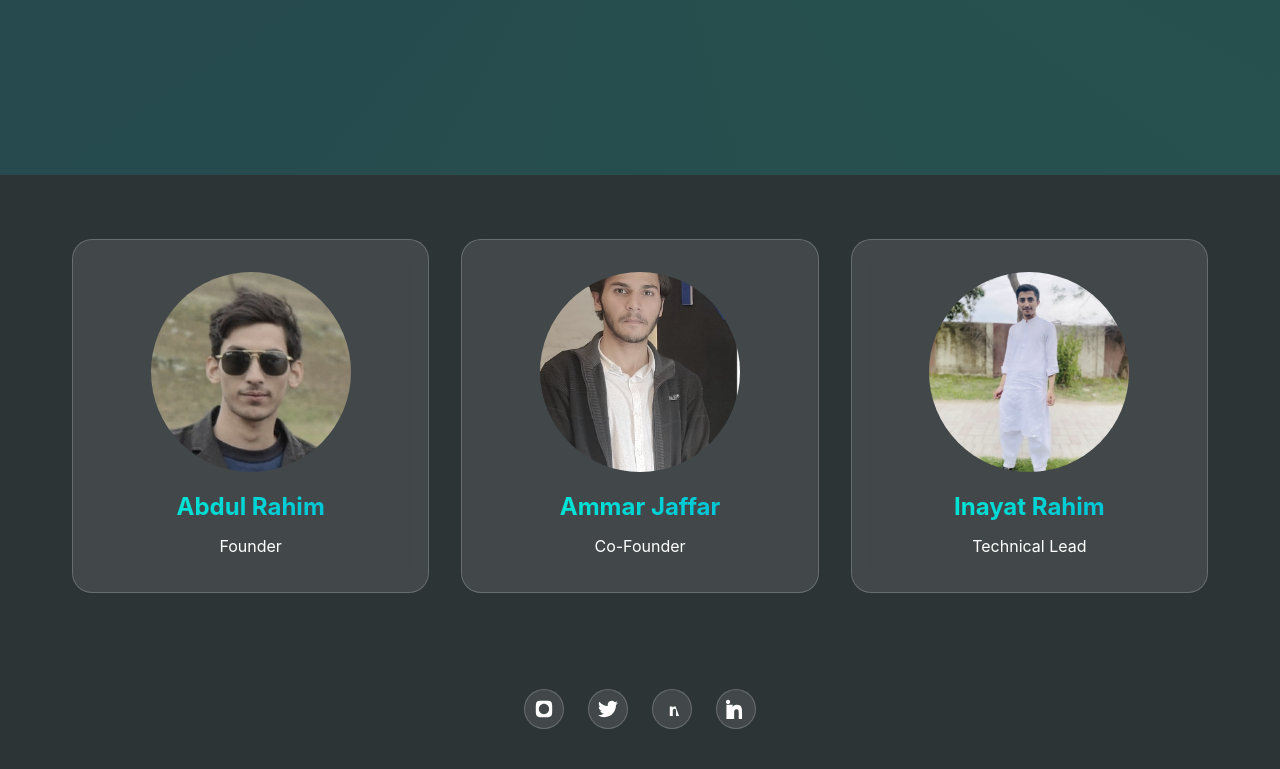
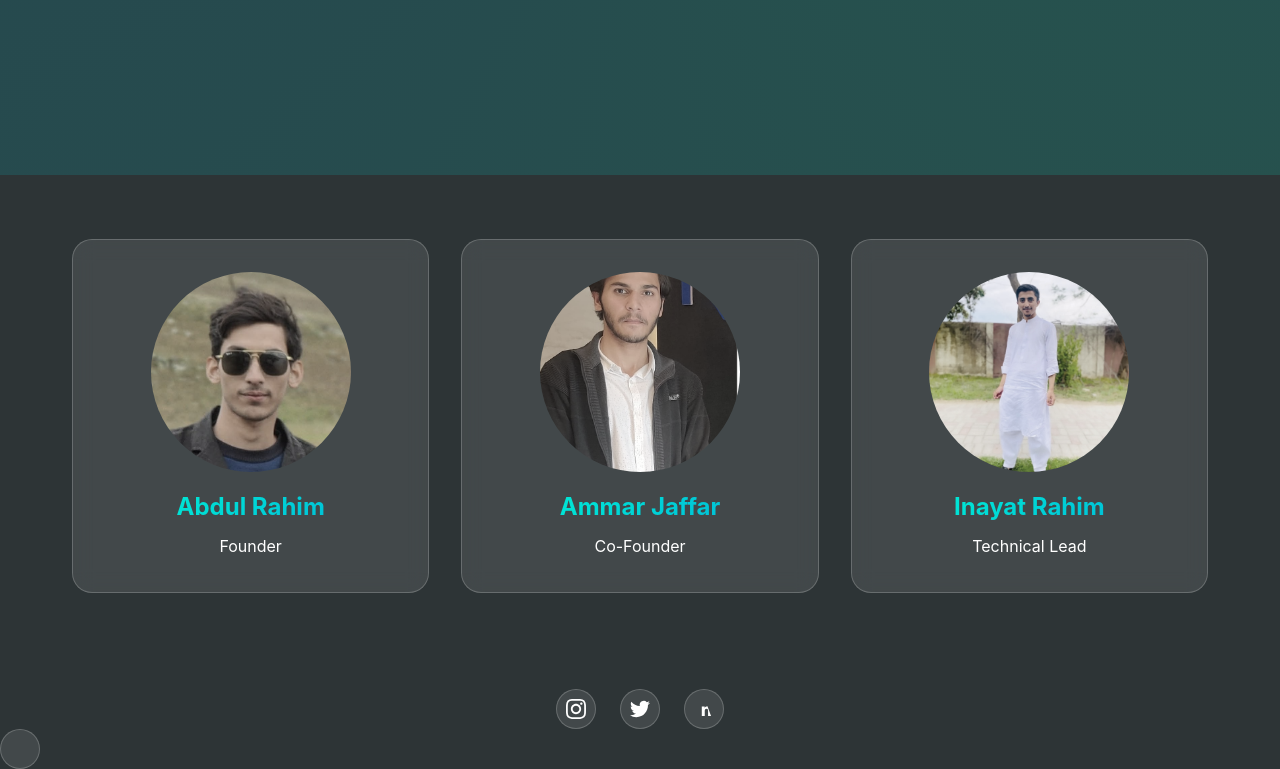
Before and after one commit to inayatrahimdev/Umeed-e-Taleem, a plain HTML site: page index.html in a window 1280 px wide. Shown: the part 625-1394 px from the top of the page. Before the commit the page ends 1354 px from the top, so only its background shows below. Drawn offline with Linux system fonts and the light colour scheme.

Commit message:
Update index.html

```diff
--- a/index.html
+++ b/index.html
@@ -370,31 +370,24 @@
     </section>
 
      <div class="social-icons">
-    <!-- Instagram -->
         <a href="https://www.instagram.com/umeedetaleem.pk/" class="social-icon" target="_blank">
             <svg viewBox="0 0 24 24">
-            <path d="M12 2.163c3.204 0 3.584.012 4.85.07 3.252.148 4.771 1.691 4.919 4.919.058 1.265.069 1.645.069 4.849 0 3.205-.012 3.584-.069 4.849-.149 3.225-1.664 4.771-4.919 4.919-1.266.058-1.644.07-4.85.07-3.204 0-3.584-.012-4.849-.07-3.26-.149-4.771-1.699-4.919-4.92-.058-1.265-.07-1.644-.07-4.849 0-3.204.013-3.583.07-4.849.149-3.227 1.664-4.771 4.919-4.919 1.266-.057 1.645-.069 4.849-.069zM12 5.838c-3.403 0-6.162 2.759-6.162 6.162s2.759 6.163 6.162 6.163 6.162-2.759 6.162-6.163c0-3.403-2.759-6.162-6.162-6.162z"/>
+                <path d="M12 2.163c3.204 0 3.584.012 4.85.07 3.252.148 4.771 1.691 4.919 4.919.058 1.265.069 1.645.069 4.849 0 3.205-.012 3.584-.069 4.849-.149 3.225-1.664 4.771-4.919 4.919-1.266.058-1.644.07-4.85.07-3.204 0-3.584-.012-4.849-.07-3.26-.149-4.771-1.699-4.919-4.92-.058-1.265-.07-1.644-.07-4.849 0-3.204.013-3.583.07-4.849.149-3.227 1.664-4.771 4.919-4.919 1.266-.057 1.645-.069 4.849-.069zm0-2.163c-3.259 0-3.667.014-4.947.072-4.358.2-6.78 2.618-6.98 6.98-.059 1.281-.073 1.689-.073 4.948 0 3.259.014 3.668.072 4.948.2 4.358 2.618 6.78 6.98 6.98 1.281.058 1.689.072 4.948.072 3.259 0 3.668-.014 4.948-.072 4.354-.2 6.782-2.618 6.979-6.98.059-1.28.073-1.689.073-4.948 0-3.259-.014-3.667-.072-4.947-.196-4.354-2.617-6.78-6.979-6.98-1.281-.059-1.69-.073-4.949-.073zm0 5.838c-3.403 0-6.162 2.759-6.162 6.162s2.759 6.163 6.162 6.163 6.162-2.759 6.162-6.163c0-3.403-2.759-6.162-6.162-6.162zm0 10.162c-2.209 0-4-1.79-4-4 0-2.209 1.791-4 4-4s4 1.791 4 4c0 2.21-1.791 4-4 4zm6.406-11.845c-.796 0-1.441.645-1.441 1.44s.645 1.44 1.441 1.44c.795 0 1.439-.645 1.439-1.44s-.644-1.44-1.439-1.44z"/>
             </svg>
         </a>
-
-    <!-- Facebook -->
         <a href="https://www.facebook.com/umeedetaleem.pk/" class="social-icon" target="_blank">
             <svg viewBox="0 0 24 24">
                 <path d="M23.953 4.57a10 10 0 01-2.825.775 4.958 4.958 0 002.163-2.723c-.951.555-2.005.959-3.127 1.184a4.92 4.92 0 00-8.384 4.482C7.69 8.095 4.067 6.13 1.64 3.162a4.822 4.822 0 00-.666 2.475c0 1.71.87 3.213 2.188 4.096a4.904 4.904 0 01-2.228-.616v.06a4.923 4.923 0 003.946 4.827 4.996 4.996 0 01-2.212.085 4.936 4.936 0 004.604 3.417 9.867 9.867 0 01-6.102 2.105c-.39 0-.779-.023-1.17-.067a13.995 13.995 0 007.557 2.209c9.053 0 13.998-7.496 13.998-13.985 0-.21 0-.42-.015-.63A9.935 9.935 0 0024 4.59z"/>
             </svg>
         </a>
-
-    <!-- Twitter -->
+        <a href="#" class="social-icon">
+            <svg viewBox="0 0 24 24">
+                <path d="M20.447 20.452h-3.554v-5.569c0-1.328-.027-3.037-1.852-3.037-1.853 0-2.136 1.445-2.136 2.939v5.667H9.351V9h3.414v1.561h.046c.477-.9 1.637-1.85 3.37-1.85 3.601
+                <!-- Updated social icons section with consistent icon styles -->
+    <div class="social-icons">
         <a href="https://twitter.com/umeedetaleem.pk/" class="social-icon" target="_blank">
             <svg viewBox="0 0 24 24">
-            <path d="M20.447 20.452h-3.554v-5.569c0-1.328-.027-3.037-1.852-3.037-1.853 0-2.136 1.445-2.136 2.939v5.667H9.351V9h3.414v1.561h.046c.477-.9 1.637-1.85 3.37-1.85 3.601"/>
-        </svg>
-    </a>
-
-    <!-- LinkedIn -->
-    <a href="https://www.linkedin.com/company/umeedetaleem/" class="social-icon" target="_blank">
-        <svg viewBox="0 0 24 24">
-            <path d="M4.98 3.5c0 1.38-1.11 2.5-2.48 2.5S0 4.88 0 3.5 1.11 1 2.5 1s2.48 1.11 2.48 2.5zM.5 24V7h4v17h-4zm7.5 0h-4V7h4v2.5h.06c.56-.9 1.94-2.5 4.94-2.5 5.28 0 6.25 3.47 6.25 7.99V24h-4v-7.6c0-1.82-.03-4.15-2.53-4.15s-2.92 1.98-2.92 4.03V24z"/>
+                <path d="M12 2.163c3.204 0 3.584.012 4.85.07 3.252.148 4.771 1.691 4.919 4.919.058 1.265.069 1.645.069 4.849 0 3.205-.012 3.584-.069 4.849-.149 3.225-1.664 4.771-4.919 4.919-1.266.058-1.644.07-4.85.07-3.204 0-3.584-.012-4.849-.07-3.26-.149-4.771-1.699-4.919-4.92-.058-1.265-.07-1.644-.07-4.849 0-3.204.013-3.583.07-4.849.149-3.227 1.664-4.771 4.919-4.919 1.266-.057 1.645-.069 4.849-.069zm0-2.163c-3.259 0-3.667.014-4.947.072-4.358.2-6.78 2.618-6.98 6.98-.059 1.281-.073 1.689-.073 4.948 0 3.259.014 3.668.072 4.948.2 4.358 2.618 6.78 6.98 6.98 1.281.058 1.689.072 4.948.072 3.259 0 3.668-.014 4.948-.072 4.354-.2 6.782-2.618 6.979-6.98.059-1.28.073-1.689.073-4.948 0-3.259-.014-3.667-.072-4.947-.196-4.354-2.617-6.78-6.979-6.98-1.281-.059-1.69-.073-4.949-.073zm0 5.838c-3.403 0-6.162 2.759-6.162 6.162s2.759 6.163 6.162 6.163 6.162-2.759 6.162-6.163c0-3.403-2.759-6.162-6.162-6.162zm0 10.162c-2.209 0-4-1.79-4-4 0-2.209 1.791-4 4-4s4 1.791 4 4c0 2.21-1.791 4-4 4zm6.406-11.845c-.796 0-1.441.645-1.441 1.44s.645 1.44 1.441 1.44c.795 0 1.439-.645 1.439-1.44s-.644-1.44-1.439-1.44z"/>
             </svg>
         </a>
     </div>
```
Lines whose indentation alone changed are shown as unchanged.
